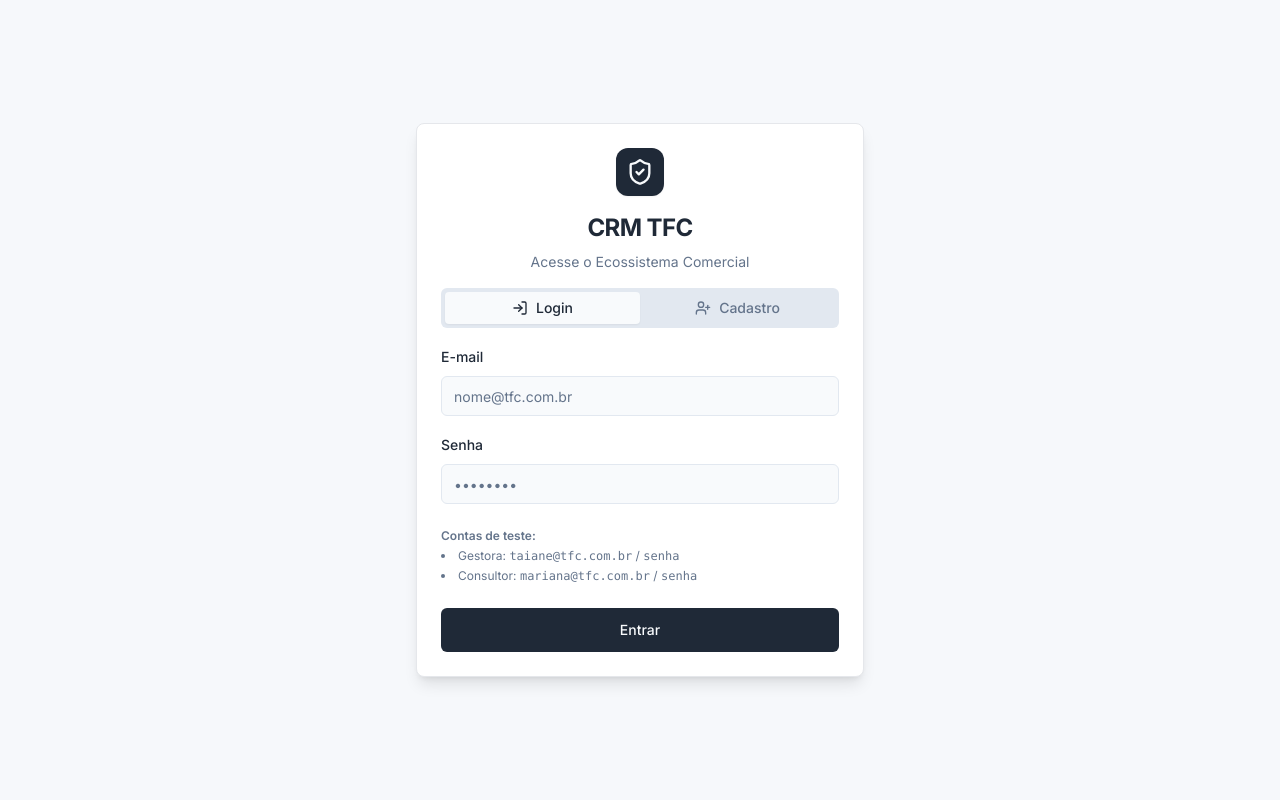
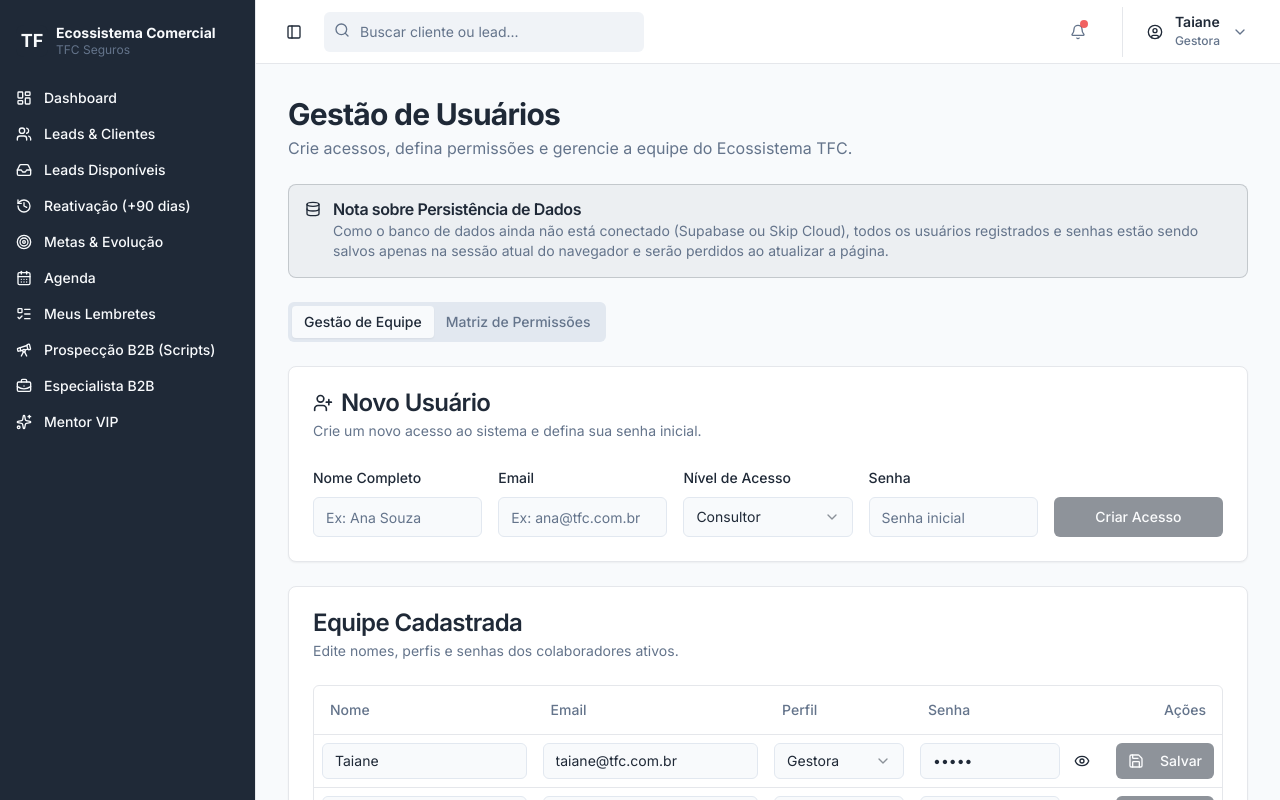
Before and after one commit to TaianeCarige/GEST-O-COMERCIAL-TFC-SEGUROS, a React (Vite) app: page /users in a window 1280 px wide. Before the commit this address led to /login. Shown: the top 800 px of the page. Built offline with nearby package versions, Linux system fonts and the light colour scheme.

Commit message:
feat: Implement unrestricted access and user management

```diff
--- a/src/components/Layout.tsx
+++ b/src/components/Layout.tsx
@@ -133,15 +133,12 @@ export default function Layout() {
   const [newPassword, setNewPassword] = useState('')
   const [confirmNewPassword, setConfirmNewPassword] = useState('')
 
-  if (!isAuthenticated) {
-    return <Navigate to="/login" replace />
-  }
-
-  const me = consultants.find((c) => c.id === currentUser)
+  // Removed authentication wall to allow unrestricted access
+  const me = consultants.find((c) => c.id === currentUser) || consultants[0]
 
   const handleUpdatePassword = () => {
     if (!me) return
-    if (me.password !== currentPassword) {
+    if (me.password && me.password !== currentPassword) {
       toast({
         title: 'Erro',
         description: 'A senha atual está incorreta.',
@@ -177,8 +174,9 @@ export default function Layout() {
     setConfirmNewPassword('')
   }
 
+  const activeUserId = currentUser || me?.id || ''
   const myReminders =
-    reminders?.filter((r) => r.userId === currentUser && r.status === 'Pendente') || []
+    reminders?.filter((r) => r.userId === activeUserId && r.status === 'Pendente') || []
   const upcomingReminders = myReminders.filter((r) => {
     const timeDiff = new Date(r.dateTime).getTime() - new Date().getTime()
     return timeDiff > 0 && timeDiff <= 24 * 60 * 60 * 1000 // up to 24 hours
--- a/src/pages/Index.tsx
+++ b/src/pages/Index.tsx
@@ -10,7 +10,9 @@ import { Progress } from '@/components/ui/progress'
 export default function Index() {
   const { leads, consultants, currentUser } = useAppStore()
 
-  const me = consultants.find((c) => c.id === currentUser)
+  const me = consultants.find((c) => c.id === currentUser) || consultants[0]
+  const activeUserId = currentUser || me?.id
+
   const isAgency = me?.role === 'Agência'
   const isManager = me?.role === 'Gestora' || isAgency
 
@@ -22,7 +24,7 @@ export default function Index() {
             consultants.find((c) => c.id === l.consultantId)?.managerId === me?.id ||
             l.consultantId === me?.id,
         )
-      : leads.filter((l) => l.consultantId === currentUser)
+      : leads.filter((l) => l.consultantId === activeUserId)
 
   const totalSales = visibleLeads
     .filter((l) => ['Fechado', 'Fechamento'].includes(l.status))
--- a/src/pages/Users.tsx
+++ b/src/pages/Users.tsx
@@ -1,5 +1,5 @@
 import React, { useState } from 'react'
-import useAppStore, { Role, PermissionKey } from '@/stores/useAppStore'
+import useAppStore, { Role, PermissionKey, Consultant } from '@/stores/useAppStore'
 import { Card, CardContent, CardHeader, CardTitle, CardDescription } from '@/components/ui/card'
 import { Button } from '@/components/ui/button'
 import { Input } from '@/components/ui/input'
@@ -19,8 +19,7 @@ import {
   TableHeader,
   TableRow,
 } from '@/components/ui/table'
-import { Badge } from '@/components/ui/badge'
-import { ShieldAlert, KeyRound, UserPlus, Database } from 'lucide-react'
+import { ShieldAlert, UserPlus, Database, Save, Eye, EyeOff } from 'lucide-react'
 import { Alert, AlertDescription, AlertTitle } from '@/components/ui/alert'
 import { useToast } from '@/hooks/use-toast'
 import { Tabs, TabsContent, TabsList, TabsTrigger } from '@/components/ui/tabs'
@@ -56,25 +55,108 @@ const PERMISSIONS_LIST: { key: PermissionKey; label: string; desc: string }[] =
   },
 ]
 
-export default function Users() {
-  const { consultants, currentUser, addConsultant, resetPassword, permissions, updatePermission } =
-    useAppStore()
+function EditableUserRow({ user }: { user: Consultant }) {
+  const { updateConsultant } = useAppStore()
   const { toast } = useToast()
 
-  const me = consultants.find((c) => c.id === currentUser)
+  const [name, setName] = useState(user.name)
+  const [email, setEmail] = useState(user.email)
+  const [role, setRole] = useState<Role>(user.role)
+  const [password, setPassword] = useState(user.password || '')
+  const [showPassword, setShowPassword] = useState(false)
+
+  const hasChanges =
+    name !== user.name || email !== user.email || role !== user.role || password !== user.password
+
+  const handleSave = () => {
+    updateConsultant(user.id, { name, email, role, password })
+    toast({
+      title: 'Usuário Atualizado',
+      description: 'As alterações foram salvas com sucesso.',
+    })
+  }
+
+  return (
+    <TableRow>
+      <TableCell className="p-2">
+        <Input
+          value={name}
+          onChange={(e) => setName(e.target.value)}
+          className="h-9 min-w-[120px]"
+        />
+      </TableCell>
+      <TableCell className="p-2">
+        <Input
+          type="email"
+          value={email}
+          onChange={(e) => setEmail(e.target.value)}
+          className="h-9 min-w-[160px]"
+        />
+      </TableCell>
+      <TableCell className="p-2">
+        <Select value={role} onValueChange={(v: Role) => setRole(v)}>
+          <SelectTrigger className="h-9 w-[130px]">
+            <SelectValue />
+          </SelectTrigger>
+          <SelectContent>
+            <SelectItem value="Consultor">Consultor</SelectItem>
+            <SelectItem value="Gestora">Gestora</SelectItem>
+            <SelectItem value="Agência">Agência</SelectItem>
+          </SelectContent>
+        </Select>
+      </TableCell>
+      <TableCell className="p-2">
+        <div className="flex items-center gap-1">
+          <Input
+            type={showPassword ? 'text' : 'password'}
+            value={password}
+            onChange={(e) => setPassword(e.target.value)}
+            className="h-9 w-[140px]"
+            placeholder="Senha..."
+          />
+          <Button
+            variant="ghost"
+            size="icon"
+            className="h-9 w-9 shrink-0"
+            onClick={() => setShowPassword(!showPassword)}
+          >
+            {showPassword ? <EyeOff className="h-4 w-4" /> : <Eye className="h-4 w-4" />}
+          </Button>
+        </div>
+      </TableCell>
+      <TableCell className="p-2 text-right">
+        <Button
+          size="sm"
+          onClick={handleSave}
+          disabled={!hasChanges}
+          className="h-9 w-full md:w-auto whitespace-nowrap"
+        >
+          <Save className="w-4 h-4 mr-2 hidden md:block" /> Salvar
+        </Button>
+      </TableCell>
+    </TableRow>
+  )
+}
+
+export default function Users() {
+  const { consultants, currentUser, addConsultant, permissions, updatePermission } = useAppStore()
+  const { toast } = useToast()
+
+  const me = consultants.find((c) => c.id === currentUser) || consultants[0]
   const myPermissions = permissions[me?.role || 'Consultor']
   const isManager = me?.role === 'Gestora' || me?.role === 'Agência'
 
   const [newName, setNewName] = useState('')
   const [newEmail, setNewEmail] = useState('')
+  const [newPassword, setNewPassword] = useState('')
   const [newRole, setNewRole] = useState<Role>('Consultor')
 
   const handleAddUser = () => {
-    if (!newName || !newEmail) return
+    if (!newName.trim() || !newEmail.trim() || !newPassword.trim()) return
     addConsultant({
       name: newName,
       email: newEmail,
-      password: 'senha',
+      password: newPassword,
       role: newRole,
       color: `hsl(var(--chart-${Math.floor(Math.random() * 5) + 1}))`,
       callsGoal: 100,
@@ -86,17 +168,11 @@ export default function Users() {
     })
     setNewName('')
     setNewEmail('')
+    setNewPassword('')
+    setNewRole('Consultor')
     toast({
       title: 'Usuário Criado',
-      description: 'O novo usuário foi adicionado com sucesso. A senha padrão é "senha".',
-    })
-  }
-
-  const handleResetPassword = (id: string) => {
-    resetPassword(id)
-    toast({
-      title: 'Senha Resetada',
-      description: 'A senha do usuário foi redefinida para "senha".',
+      description: 'O novo usuário foi adicionado com sucesso.',
     })
   }
 
@@ -135,10 +211,9 @@ export default function Users() {
           Nota sobre Persistência de Dados
         </AlertTitle>
         <AlertDescription className="text-muted-foreground mt-1">
-          As alterações de permissões e usuários estão sendo salvas no state temporário. Para
-          persistência definitiva e aplicação segura do RBAC, conecte com o banco de dados (Supabase
-          ou Skip Cloud). É necessário para persistir contas de usuários, permissões e histórico de
-          ações permanentemente.
+          Como o banco de dados ainda não está conectado (Supabase ou Skip Cloud), todos os usuários
+          registrados e senhas estão sendo salvos apenas na sessão atual do navegador e serão
+          perdidos ao atualizar a página.
         </AlertDescription>
       </Alert>
 
@@ -149,15 +224,17 @@ export default function Users() {
         </TabsList>
 
         <TabsContent value="equipe" className="space-y-6">
-          <div className="grid md:grid-cols-3 gap-6">
-            <Card className="md:col-span-1 h-fit">
+          <Card className="h-fit">
             <CardHeader>
               <CardTitle className="flex items-center gap-2">
                 <UserPlus className="w-5 h-5" /> Novo Usuário
               </CardTitle>
-                <CardDescription>Crie um novo acesso ao sistema.</CardDescription>
+              <CardDescription>
+                Crie um novo acesso ao sistema e defina sua senha inicial.
+              </CardDescription>
             </CardHeader>
-              <CardContent className="space-y-4">
+            <CardContent>
+              <div className="grid md:grid-cols-5 gap-4 items-end">
                 <div className="space-y-2">
                   <Label>Nome Completo</Label>
                   <Input
@@ -176,79 +253,66 @@ export default function Users() {
                   />
                 </div>
                 <div className="space-y-2">
-                  <Label>Nível de Acesso (Cargo)</Label>
+                  <Label>Nível de Acesso</Label>
                   <Select value={newRole} onValueChange={(v: Role) => setNewRole(v)}>
                     <SelectTrigger>
                       <SelectValue />
                     </SelectTrigger>
                     <SelectContent>
-                      <SelectItem value="Consultor">Colaborador / Consultor</SelectItem>
+                      <SelectItem value="Consultor">Consultor</SelectItem>
                       <SelectItem value="Gestora">Gestora</SelectItem>
-                      <SelectItem value="Agência">Agência (Admin)</SelectItem>
+                      <SelectItem value="Agência">Agência</SelectItem>
                     </SelectContent>
                   </Select>
                 </div>
+                <div className="space-y-2">
+                  <Label>Senha</Label>
+                  <Input
+                    type="password"
+                    value={newPassword}
+                    onChange={(e) => setNewPassword(e.target.value)}
+                    placeholder="Senha inicial"
+                  />
+                </div>
                 <Button
-                  className="w-full mt-2"
+                  className="w-full"
                   onClick={handleAddUser}
-                  disabled={!newName.trim() || !newEmail.trim()}
+                  disabled={!newName.trim() || !newEmail.trim() || !newPassword.trim()}
                 >
                   Criar Acesso
                 </Button>
+              </div>
             </CardContent>
           </Card>
 
-            <Card className="md:col-span-2">
+          <Card>
             <CardHeader>
               <CardTitle>Equipe Cadastrada</CardTitle>
-                <CardDescription>Gerencie as senhas dos colaboradores ativos.</CardDescription>
+              <CardDescription>
+                Edite nomes, perfis e senhas dos colaboradores ativos.
+              </CardDescription>
             </CardHeader>
             <CardContent>
-                <div className="border rounded-md">
+              <div className="border rounded-md overflow-x-auto">
                 <Table>
                   <TableHeader>
                     <TableRow>
                       <TableHead>Nome</TableHead>
                       <TableHead>Email</TableHead>
                       <TableHead>Perfil</TableHead>
+                      <TableHead>Senha</TableHead>
                       <TableHead className="text-right">Ações</TableHead>
                     </TableRow>
                   </TableHeader>
                   <TableBody>
                     {consultants.map((c) => (
-                        <TableRow key={c.id}>
-                          <TableCell className="font-medium">{c.name}</TableCell>
-                          <TableCell className="text-muted-foreground text-sm">{c.email}</TableCell>
-                          <TableCell>
-                            <Badge
-                              variant={
-                                c.role === 'Gestora' || c.role === 'Agência'
-                                  ? 'default'
-                                  : 'secondary'
-                              }
-                              className={c.role === 'Gestora' ? 'bg-primary/80' : ''}
-                            >
-                              {c.role === 'Consultor' ? 'Colaborador' : c.role}
-                            </Badge>
-                          </TableCell>
-                          <TableCell className="text-right">
-                            <Button
-                              variant="ghost"
-                              size="sm"
-                              onClick={() => handleResetPassword(c.id)}
-                            >
-                              <KeyRound className="w-4 h-4 mr-2 text-muted-foreground" /> Resetar
-                              Senha
-                            </Button>
-                          </TableCell>
-                        </TableRow>
+                      <EditableUserRow key={c.id} user={c} />
                     ))}
                   </TableBody>
                 </Table>
               </div>
             </CardContent>
           </Card>
-          </div>
         </TabsContent>
 
         {isManager && (
@@ -268,7 +332,7 @@ export default function Users() {
                         <TableHead className="w-[300px]">Funcionalidade</TableHead>
                         <TableHead className="text-center">Agência</TableHead>
                         <TableHead className="text-center">Gestora</TableHead>
-                        <TableHead className="text-center">Colaborador</TableHead>
+                        <TableHead className="text-center">Consultor</TableHead>
                       </TableRow>
                     </TableHeader>
                     <TableBody>
--- a/src/stores/useAppStore.tsx
+++ b/src/stores/useAppStore.tsx
@@ -359,6 +359,7 @@ interface AppStore {
     id: string,
     goals: { callsGoal: number; visitsGoal: number; salesGoal: number },
   ) => void
+  updateConsultant: (id: string, data: Partial<Consultant>) => void
   importLeads: (gerenteId: string, category: string) => void
   addConsultant: (consultant: Omit<Consultant, 'id'>) => void
   resetPassword: (id: string) => void
@@ -724,6 +725,10 @@ export function AppStoreProvider({ children }: { children: ReactNode }) {
     setConsultants((prev) => prev.map((c) => (c.id === id ? { ...c, password: newPassword } : c)))
   }
 
+  const updateConsultant = (id: string, data: Partial<Consultant>) => {
+    setConsultants((prev) => prev.map((c) => (c.id === id ? { ...c, ...data } : c)))
+  }
+
   const register = (name: string, email: string, password: string) => {
     const existing = consultants.find((c) => c.email.toLowerCase() === email.toLowerCase())
     if (existing) {
@@ -800,6 +805,7 @@ export function AppStoreProvider({ children }: { children: ReactNode }) {
         updatePassword,
         register,
         updateConsultantGoals,
+        updateConsultant,
         reminders,
         addReminder,
         updateReminderStatus,
```
Also changed, not shown: .skip.config.json. Lines whose indentation alone changed are shown as unchanged.
